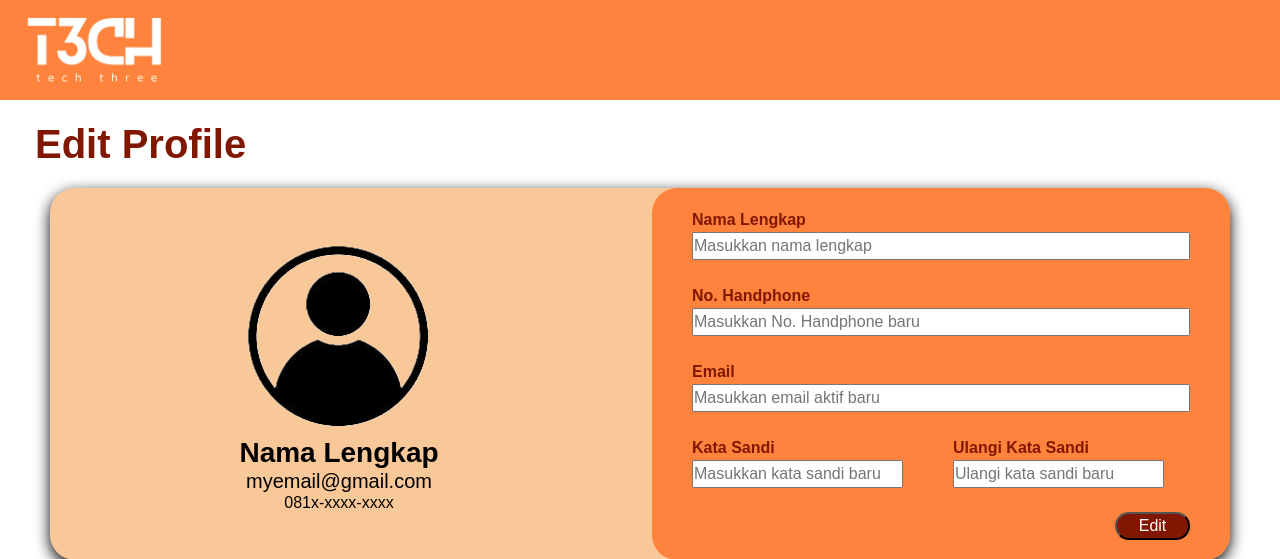
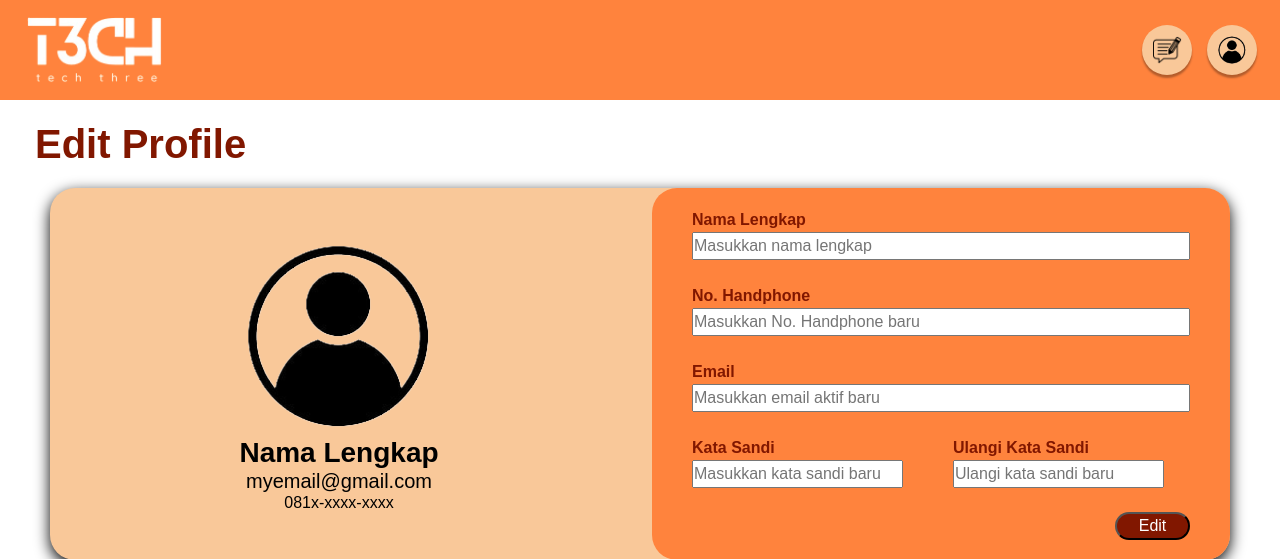
Before and after one commit to choiZalfaa98/bootcamp_tech-three, a PHP site: page /profile.html in a window 1280 px wide. Shown: the top 559 px of the page. Run offline with PHP 8.4, Linux system fonts and the light colour scheme.

Commit message:
update profile page

```diff
--- a/profile.html
+++ b/profile.html
@@ -13,6 +13,17 @@
             <a id="logo_link" href="index.html">
                 <img src="Logo.png" id="logo">
             </a>
+            <!--Navigasi halaman lapor keluh kesah dan profile-->
+            <nav id="nav_header">
+                <!--Navigasi Feedback/Lapor-->
+                <a href="#" class="circle-container">
+                    <img class="circle-img" src="feedback.png">
+                </a>
+                <!--Navigasi Halaman Profile-->
+                <a href="#" class="circle-container">
+                    <img class="circle-img" src="user.png">
+                </a>
+            </nav>
         </header>
         <h1 id="h1-p"><b>Edit Profile</b></h1>
         <div class="container-profile">
--- a/techthree.css
+++ b/techthree.css
@@ -26,6 +26,34 @@ header {
     width: auto;
     cursor: pointer;
 }
+
+#nav_header {
+    display: flex;
+    justify-content: space-around;
+    align-items: center;
+    height: 100%;
+    padding-right: 3%;
+}
+
+.circle-container {
+    background-color: #f9c899;
+    border-radius: 50%;
+    box-shadow: 0 3px 2px rgba(0, 0, 0, 0.3);
+    height: 50%;
+    margin-right: 15%;
+    padding: 10%;
+}
+
+.circle-img {
+    height: 100%;
+    width: auto;
+    cursor: pointer;
+    display: flex;
+    justify-self: center;
+    align-self: center;
+}
+
+/*====================================*/
 
 body .div {
     display: flex;
```
